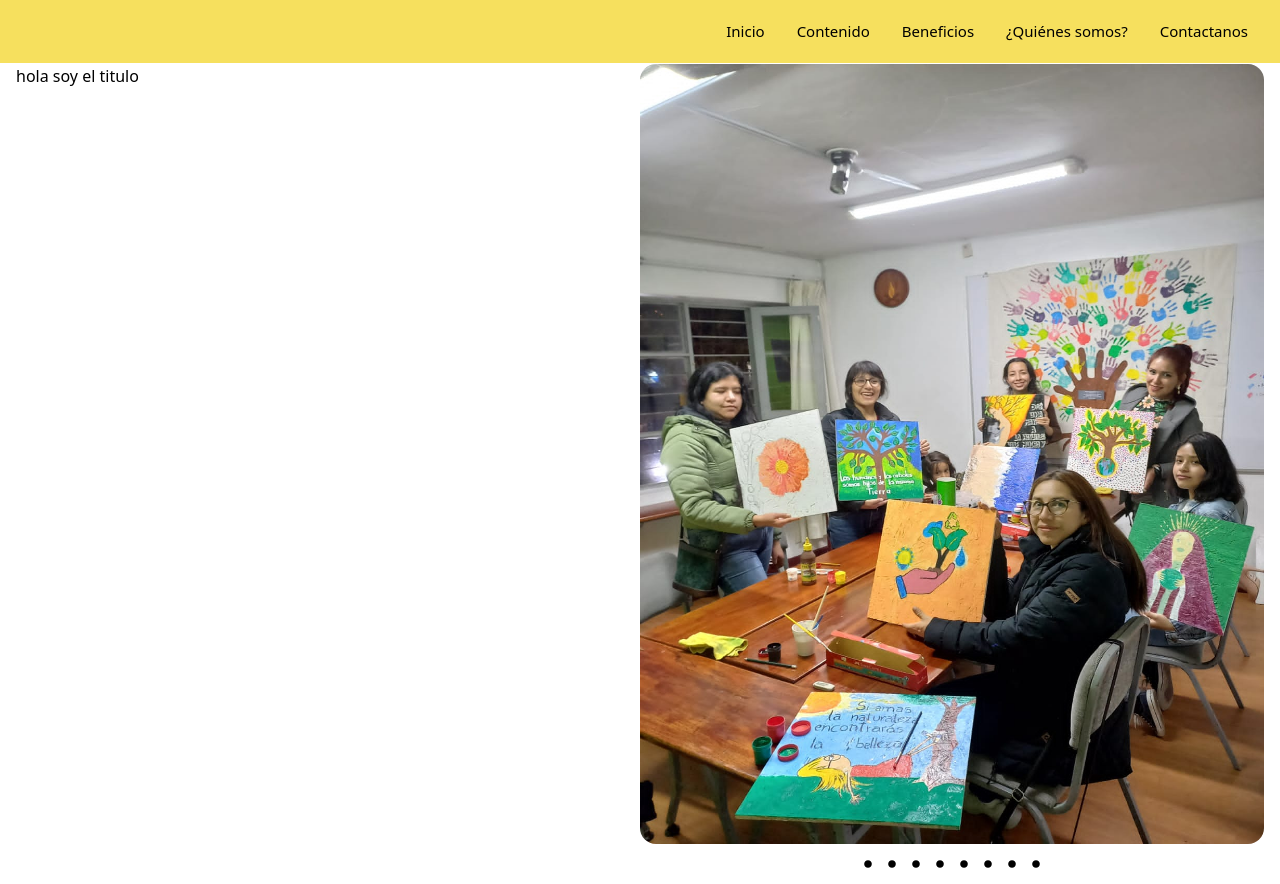
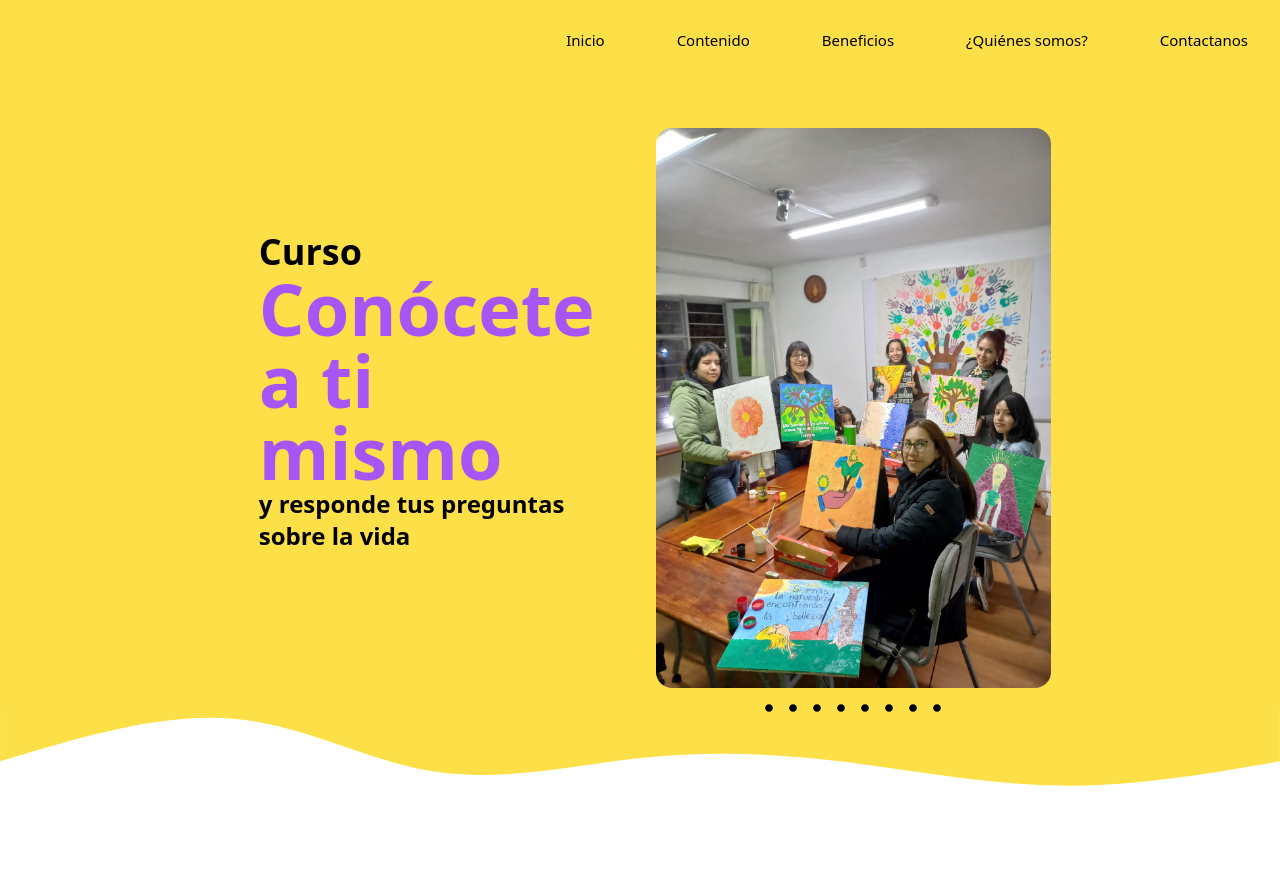
Before and after one commit to alfred00011/conocete-a-ti-mismo, a React (Vite) app: page / in a window 1280 px wide. After the commit the page ends 800 px from the top, so only its background shows below. Built offline with nearby package versions, Linux system fonts and the light colour scheme.

Commit message:
implementacion del home, cambios en el menuheader, se agrega el titulo y el wavy

```diff
--- a/src/components/App.jsx
+++ b/src/components/App.jsx
@@ -1,17 +1,13 @@
+
 import MainHeader from "./menu/MainHeader"
 import Home from "./pages/Home"
-
-
 
 function App() {
 
   return (
-    <div >
+    <div>
       <MainHeader/>
-      <div className="pt-16 max-w-256 m-auto">
-        <Home/>
-      </div>
-
+      <Home/>
     </div>
   )
 }
--- a/src/components/Inicio/Carrusel.jsx
+++ b/src/components/Inicio/Carrusel.jsx
@@ -23,7 +23,7 @@ const Carrusel = () => {
         setIndex(imgIndex)
     }
     return (
-        <div className="max-w-[1400px] h-[780px] w-full m-auto relative group">
+        <div className="max-w-[1400px] h-[70vh] w-full m-auto relative group">
 
             <img
                 className="w-full h-full rounded-2xl bg-center bg-cover duration-500"
@@ -31,7 +31,7 @@ const Carrusel = () => {
                 alt={imagenes[index].title}
             />
 
-            <div className="hidden group-hover:block absolute inset-0">
+            <div className="hidden group-hover:block inset-0">
                 <button
                     className="absolute top-[50%] -translate-x-0 translate-y-[50%] left-5 text-2xl
                                 rounded-full p-2 bg-black/20 text-white cursor-pointer"
--- a/src/components/Inicio/Imagen.jsx
+++ /dev/null
@@ -1,10 +0,0 @@
-
-const Imagen = (props) => {
-    return(
-        <div className="flex">
-            <img src={props.img} alt={props.title}/>
-        </div>
-    )
-}
-
-export default Imagen;
--- a/src/components/Inicio/Titulo.jsx
+++ b/src/components/Inicio/Titulo.jsx
@@ -2,8 +2,12 @@
 const Titulo = () => {
 
     return (
-        <div>
-            hola soy el titulo
+        <div className="md:col-span-5 flex items-center justify-center p-8">
+            <div className="">
+                <h1 className="text-4xl font-bold">Curso</h1>
+                <h1 className="text-7xl font-bold text-purple-500 ">Conócete a ti mismo</h1>
+                <p className="text-2xl font-bold">y responde tus preguntas sobre la vida</p>
+            </div>
         </div>
     )
 }
--- a/src/components/menu/MainHeader.jsx
+++ b/src/components/menu/MainHeader.jsx
@@ -1,13 +1,51 @@
-import MainMenu from "./MainMenu"
+import { useState } from "react";
+import { RiMenuFoldFill } from "react-icons/ri";
+import { Link } from "react-router-dom";
+
 
 const MainHeader = () => {
+    const [showMenu,setShowMenu] = useState(false);
+
     return (
-        <div className="fixed bg-gradient w-full z-10">
-            <div className="w-full m-auto flex items-center lg:max-w-256" >
-                <MainMenu/>
-            </div>
+        <header className="flex items-center justify-end xl:justify-start w-full p-4 h-[10vh] bg-yellow-300">
+            <nav
+                className = {`fixed bg-yellow-300 h-full w-[80%] md:w-[50%] xl:w-full ${ showMenu? "left-0": "-left-full"}
+                    top-0 xl:static flex-1 flex flex-col xl:flex-row items-center justify-center gap-10 transition-all duration-500 z-10`}
+            >
+                <ul className=" bg-yellow-300 h-full w-full  xl:static flex-1 flex flex-col xl:flex-row items-center justify-center gap-10 lg:max-w-256 lg:justify-end">
+                    <li className="flex items-center">
+                        <Link className="menu-item" to="/">
+                        Inicio
+                        </Link>
+                    </li>
+                    <li className="flex items-center">
+                        <Link className="menu-item" to="/">
+                        Contenido
+                        </Link>
+                    </li>
+                    <li className="flex items-center">
+                        <Link className="menu-item" to="/">
+                        Beneficios
+                        </Link>
+                    </li>
+                    <li className="flex items-center">
+                        <Link className="menu-item" to="/">
+                        ¿Quiénes somos?
+                        </Link>
+                    </li><li className="flex items-center">
+                        <Link className="menu-item" to="/">
+                        Contactanos
+                        </Link>
+                    </li>
 
-        </div>
+                </ul>
+            </nav>
+            <button className="xl:hidden text-2xl p-2 items-end"
+                onClick={() => setShowMenu(!showMenu)}
+            >
+                <RiMenuFoldFill />
+            </button>
+        </header>
     )
 }
 
--- a/src/components/menu/MainMenu.jsx
+++ /dev/null
@@ -1,38 +0,0 @@
-import { Link } from "react-router-dom"
-
-const MainMenu = () => {
-
-  return (
-    <nav className="w-full">
-      <ul className="flex justify-end ">
-        <li className="flex items-center">
-          <Link className="menu-item" to="/">
-            Inicio
-          </Link>
-        </li>
-        <li className="flex items-center">
-          <Link className="menu-item" to="/">
-            Contenido
-          </Link>
-        </li>
-        <li className="flex items-center">
-          <Link className="menu-item" to="/">
-            Beneficios
-          </Link>
-        </li>
-        <li className="flex items-center">
-          <Link className="menu-item" to="/">
-            ¿Quiénes somos?
-          </Link>
-        </li><li className="flex items-center">
-          <Link className="menu-item" to="/">
-            Contactanos
-          </Link>
-        </li>
-
-      </ul>
-    </nav>
-  )
-}
-
-export default MainMenu
--- a/src/components/pages/Home.jsx
+++ b/src/components/pages/Home.jsx
@@ -3,15 +3,26 @@ import Titulo from "../Inicio/Titulo";
 
 const Home = () => {
     return (
-        <div className="grid  sm:grid-cols-1 md:grid-cols-2 " >
-            <div>
+        <section className="grid grid-cols-1 md:grid-cols-6 h-[90vh] bg-yellow-300">
+
+            <div className="md:col-start-2 col-span-2 my-8 h-[70vh] p-4 bg-yellow-300 flex items-center justify-center xl:p-16 ">
                 <Titulo/>
             </div>
-            <div>
+            <div className="md:col-start-4 col-span-2 my-8 h-[70vh] p-4 bg-yellow-300 flex items-center justify-center" >
                 <Carrusel/>
             </div>
 
-        </div>
+            <div className="col-start-1 col-end-7 bg-white max-h-full w-full" >
+                <svg id="svg" viewBox="0 0 1440 100" xmlns="http://www.w3.org/2000/svg" className="Wave_wave___meZb ">
+                    <path d="M 0,300 C 0,400 0,200 0,200 C 74.42820512820512,185.56410256410254 148.85641025641024,171.1282051282051 234,172 C 319.14358974358976,172.8717948717949
+                        415.0025641025642,189.05128205128207 496,198 C 576.9974358974358,206.94871794871793 643.1333333333333,208.66666666666666 712,206 C 780.8666666666667,203.33333333333334
+                        852.4641025641026,196.2820512820513 929,209 C 1005.5358974358974,221.7179487179487 1087.0102564102565,254.20512820512818 1173,256 C 1258.9897435897435,257.7948717948718
+                        1349.4948717948719,228.8974358974359 1440,200 C 1440,400 1440,400 1440,0 Z"
+                        stroke="none" stroke-width="0" fill="rgb(253 224 71)" fill-opacity="1" className="Wave_waves__cnuh1" transform="rotate(180 720 130)">
+                    </path>
+                </svg>
+            </div>
+        </section>
     )
 }
 
--- a/src/styles/index.css
+++ b/src/styles/index.css
@@ -3,7 +3,7 @@
 @tailwind utilities;
 
 .bg-gradient {
-	background: #f6e05e;
+	@apply bg-teal-300;
   /*background: linear-gradient(to right, #1460bc, #2498ce, #36a3dd, #4482c4);*/
 }
 
@@ -12,3 +12,32 @@
 	font-size: 15px;
 	font-weight: 500;
 }
+
+
+.Wave_waves__cnuh1 {
+	animation: Wave_Wave__pbfqj 6s;
+	animation-timing-function: linear;
+	animation-iteration-count: infinite
+}
+
+@keyframes Wave_Wave__pbfqj {
+	0% {
+			d: path("M 0,370 C 0,400 0,200 0,200 C 74.42820512820512,185.56410256410254 148.85641025641024,171.1282051282051 234,172 C 319.14358974358976,172.8717948717949 415.0025641025642,189.05128205128207 496,198 C 576.9974358974358,206.94871794871793 643.1333333333333,208.66666666666666 712,206 C 780.8666666666667,203.33333333333334 852.4641025641026,196.2820512820513 929,209 C 1005.5358974358974,221.7179487179487 1087.0102564102565,254.20512820512818 1173,256 C 1258.9897435897435,257.7948717948718 1349.4948717948719,228.8974358974359 1440,200 C 1440,200 1440,400 1440,370 Z")
+	}
+
+	25% {
+			d: path("M 0,370 C 0,400 0,200 0,200 C 105.43333333333334,192.1974358974359 210.86666666666667,184.3948717948718 282,187 C 353.1333333333333,189.6051282051282 389.9666666666667,202.6179487179487 456,213 C 522.0333333333333,223.3820512820513 617.2666666666667,231.13333333333335 712,234 C 806.7333333333333,236.86666666666665 900.9666666666667,234.84871794871793 984,236 C 1067.0333333333333,237.15128205128207 1138.8666666666666,241.47179487179488 1213,236 C 1287.1333333333334,230.52820512820512 1363.5666666666666,215.26410256410256 1440,200 C 1440,200 1440,400 1440,370 Z")
+	}
+
+	50% {
+			d: path("M 0,370 C 0,400 0,200 0,200 C 88.4128205128205,180.34102564102565 176.825641025641,160.6820512820513 261,164 C 345.174358974359,167.3179487179487 425.1102564102564,193.61282051282052 502,190 C 578.8897435897436,186.38717948717948 652.7333333333332,152.86666666666665 720,161 C 787.2666666666668,169.13333333333335 847.9564102564102,218.92051282051284 930,217 C 1012.0435897435898,215.07948717948716 1115.4410256410256,161.45128205128205 1204,150 C 1292.5589743589744,138.54871794871795 1366.2794871794872,169.27435897435896 1440,200 C 1440,200 1440,400 1440,370 Z")
+	}
+
+	75% {
+			d: path("M 0,370 C 0,400 0,200 0,200 C 95.00769230769234,186.38717948717948 190.01538461538468,172.774358974359 268,174 C 345.9846153846153,175.225641025641 406.94615384615383,191.2897435897436 479,202 C 551.0538461538462,212.7102564102564 634.2,218.06666666666663 725,200 C 815.8,181.93333333333337 914.2538461538463,140.44358974358977 989,149 C 1063.7461538461537,157.55641025641023 1114.7846153846153,216.15897435897435 1186,233 C 1257.2153846153847,249.84102564102565 1348.6076923076923,224.92051282051284 1440,200 C 1440,200 1440,400 1440,370 Z")
+	}
+
+	to {
+			d: path("M 0,370 C 0,400 0,200 0,200 C 74.42820512820512,185.56410256410254 148.85641025641024,171.1282051282051 234,172 C 319.14358974358976,172.8717948717949 415.0025641025642,189.05128205128207 496,198 C 576.9974358974358,206.94871794871793 643.1333333333333,208.66666666666666 712,206 C 780.8666666666667,203.33333333333334 852.4641025641026,196.2820512820513 929,209 C 1005.5358974358974,221.7179487179487 1087.0102564102565,254.20512820512818 1173,256 C 1258.9897435897435,257.7948717948718 1349.4948717948719,228.8974358974359 1440,200 C 1440,200 1440,400 1440,370 Z")
+	}
+}
```
